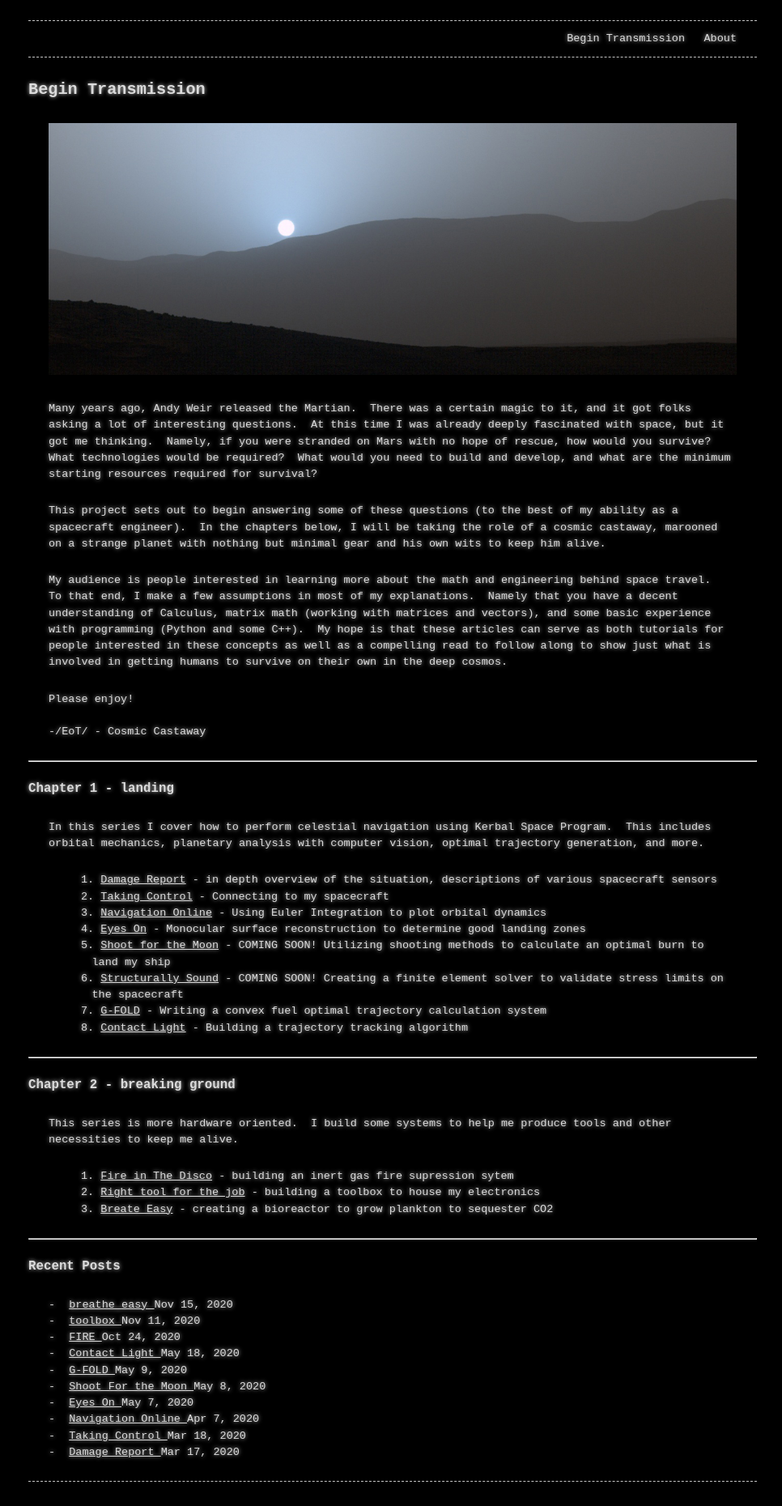
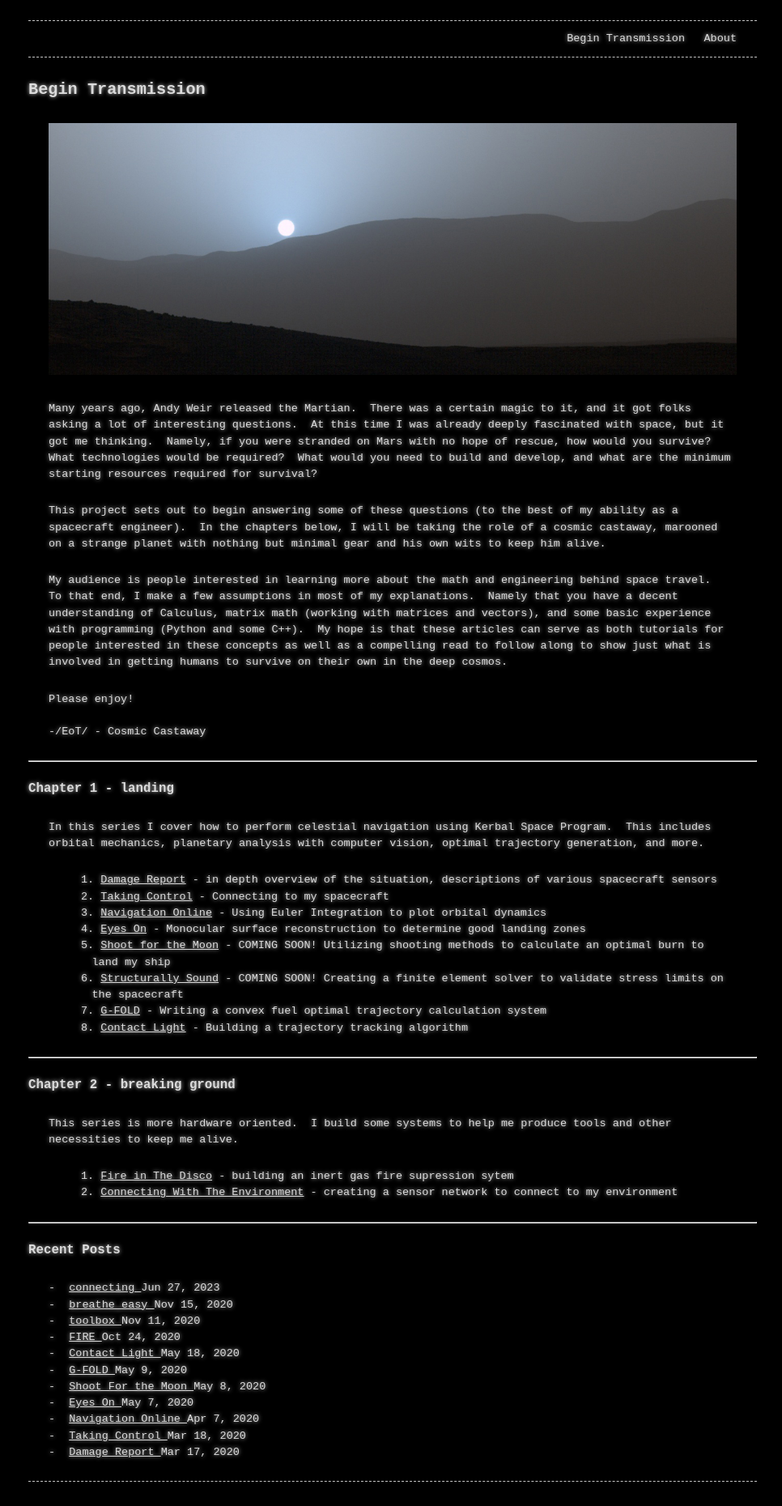
Before and after one commit to heidtn/martiancastaway, a Jekyll site: the page built from index.md, in a window 1280 px wide. Shown: the whole page at 81% size, without its empty margins (155-1121 px from the left). Built offline with Jekyll 4.4.1, drawn with Linux system fonts in a browser that asks for light colours; our own code applies the rules of GitHub Pages for plain Markdown files.

Commit message:
Added initial connecting file

```diff
--- a/index.md
+++ b/index.md
@@ -29,7 +29,6 @@ In this series I cover how to perform celestial navigation using Kerbal Space Pr
 ### Chapter 2 - breaking ground
 This series is more hardware oriented.  I build some systems to help me produce tools and other necessities to keep me alive.
 1.  [Fire in The Disco](setup/2020/10/24/FIRE.html) - building an inert gas fire supression sytem
-2.  [Right tool for the job](setup/2020/11/11/toolbox.html) - building a toolbox to house my electronics
-3.  [Breate Easy](setup/2020/11/15/breath_easy.html) - creating a bioreactor to grow plankton to sequester CO2
+2.  [Connecting With The Environment](setup/2023/06/27/connecting.html) - creating a sensor network to connect to my environment
 
 ---
```
Also changed, not shown: _posts/2023-06-27-connecting.md (added, +6 -0 lines).
